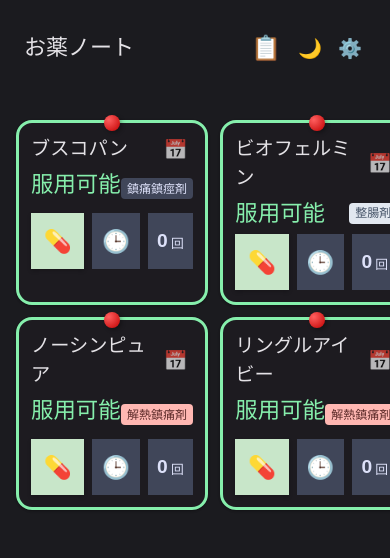
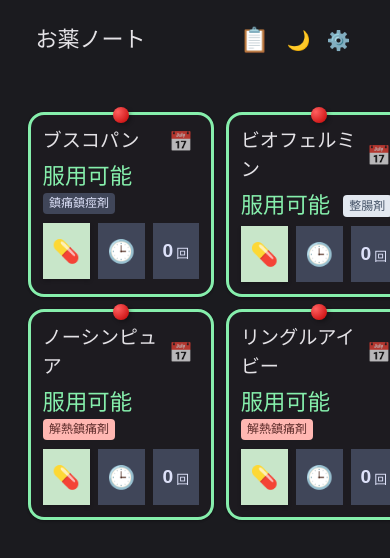
Before and after one commit to sin0mochi/medication-tracker, a React (Vite) app: page / in a window 390 px wide. Shown: the top 558 px of the page. Built offline with nearby package versions, Linux system fonts and the light colour scheme; a web font is replaced by a local one.

Commit message:
style: Adjust mobile width to 90% and move category badge inline

```diff
--- a/src/components/MedicationCard.jsx
+++ b/src/components/MedicationCard.jsx
@@ -188,7 +188,7 @@
                     )}
                 </div>
 
-                {/* Middle: Timer/Next Dose (Left) and Category/Count (Right) */}
+                {/* Middle: Timer/Next Dose (Left) and Category (Moved to same line) */}
                 <div className="card-body-new">
                     <div className="body-left">
                         <div className="status-row-single-line">
@@ -205,12 +205,10 @@
                             <div className="next-dose-info">
                                 {showTimer ? `(${availableTime})` : (lastDose && `(${new Date(lastDose.timestamp).toLocaleTimeString('ja-JP', { hour: '2-digit', minute: '2-digit' })})`)}
                             </div>
+                            <span className={`category-badge category-${medication.category ? medication.category.replace(/\s+/g, '-') : 'other'}`}>
+                                {medication.category || 'その他'}
+                            </span>
                         </div>
-                    </div>
-                    <div className="body-right">
-                        <span className={`category-badge category-${medication.category ? medication.category.replace(/\s+/g, '-') : 'other'}`}>
-                            {medication.category || 'その他'}
-                        </span>
                     </div>
                 </div>
 
--- a/src/index.css
+++ b/src/index.css
@@ -190,11 +190,11 @@
 }
 
 #root {
-  width: 100%;
+  width: 90%;
+  /* Adjusted to 90% as requested */
   max-width: 600px;
-  /* Mobile first, but slightly wider */
   margin: 0 auto;
-  padding: 1rem;
+  padding: 0.5rem;
   box-sizing: border-box;
 }
 
```
